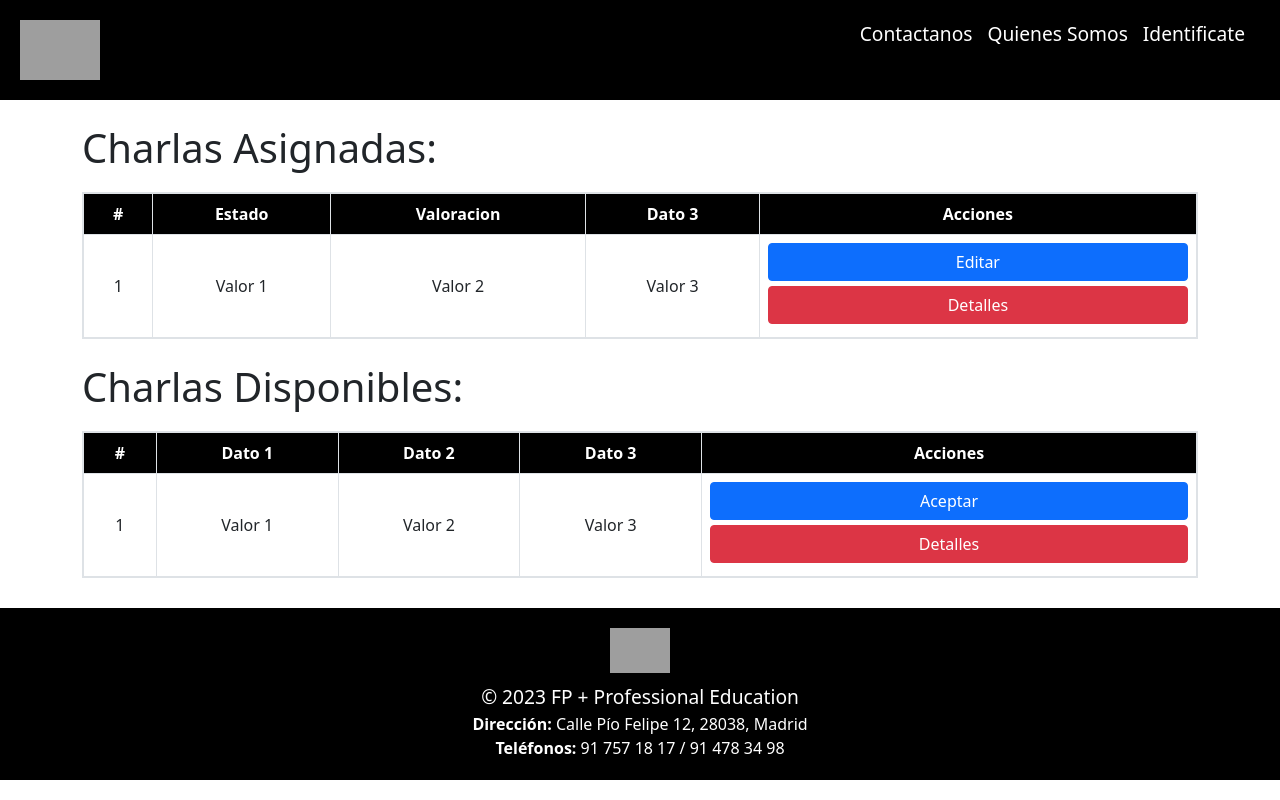
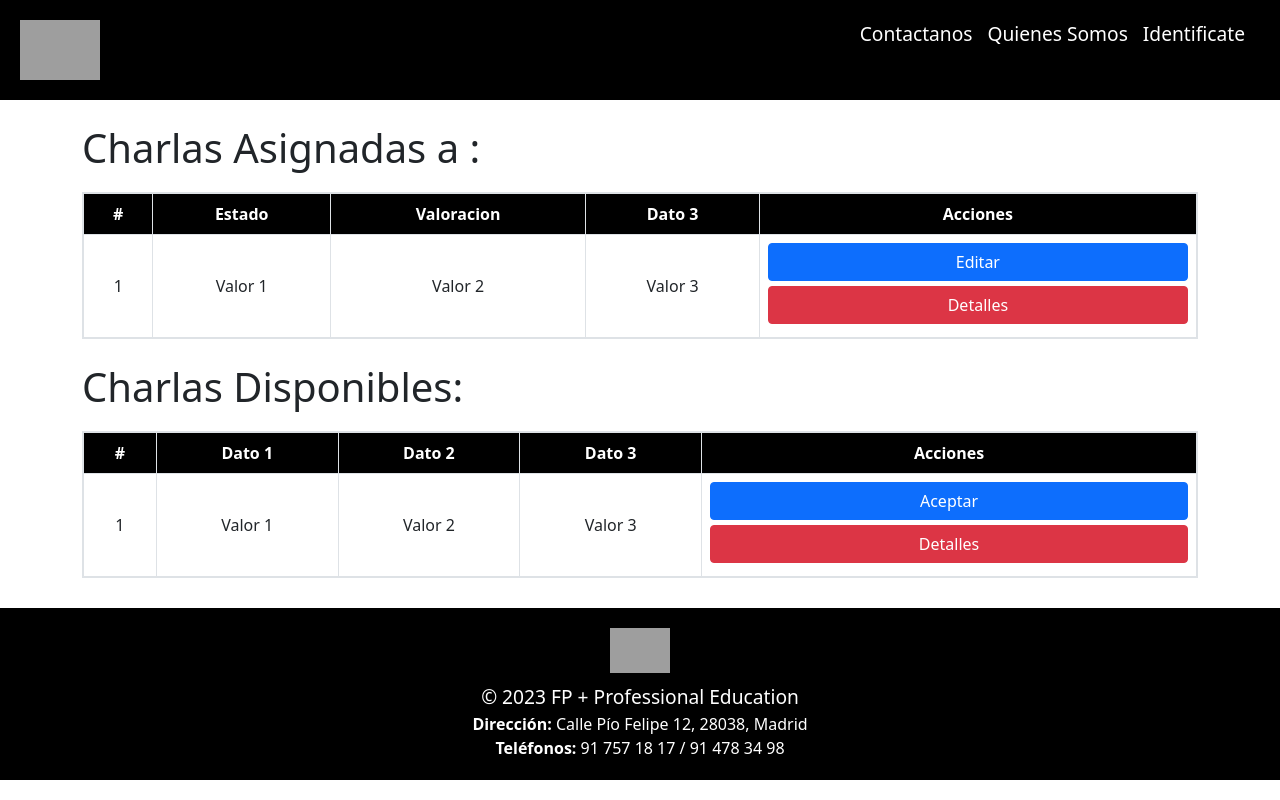
Before and after one commit to ArinoMichi/webtechriders, an Angular app: page /panel-tr in a window 1280 px wide. Built offline with nearby package versions, Linux system fonts and the light colour scheme; grey boxes are pictures that could not be loaded.

Commit message:
trying to put user in environments

```diff
--- a/src/app/components/login/login.component.ts
+++ b/src/app/components/login/login.component.ts
@@ -6,6 +6,8 @@ import { Usuario } from 'src/app/models/usuario.model';
 
 
 import { Router } from '@angular/router';
+import { UsuariosService } from 'src/app/services/usuarios.service';
+import { environment } from 'src/environments/environment';
 
 @Component({
   selector: 'app-login',
@@ -24,6 +26,7 @@ export class LoginComponent implements OnInit {
   constructor(
     private _AuthService: AuthService,
     private _router: Router,
+    private _UserService : UsuariosService
   ) { }
 
   ngOnInit(): void {
@@ -40,11 +43,16 @@ export class LoginComponent implements OnInit {
       password: passwd,
     };
 
+
+
     this._AuthService.auth(usuarioLogin).subscribe((response) => {
       console.log("Respuesta del Servicio:", response);
       this.token = response.response;
       localStorage.setItem('token', this.token);
       this._router.navigate(['/']);
+      this._UserService.getPerfilUsuario(this.token).subscribe((response)=>{
+        environment.currentUser=response;
+      })
     });
 
   }
--- a/src/app/components/paneltr/paneltr.component.html
+++ b/src/app/components/paneltr/paneltr.component.html
@@ -1,6 +1,6 @@
 <!-- En tu archivo HTML del componente -->
 <div class="container mt-4">
-    <h1>Charlas Asignadas:</h1>
+    <h1>Charlas Asignadas a : {{nombreUsuario}}</h1>
     <table class="table table-bordered table-hover">
       <thead>
         <tr>
--- a/src/app/components/paneltr/paneltr.component.ts
+++ b/src/app/components/paneltr/paneltr.component.ts
@@ -1,4 +1,6 @@
 import { Component } from '@angular/core';
+import { Usuario } from 'src/app/models/usuario.model';
+import { environment } from 'src/environments/environment';
 
 @Component({
   selector: 'app-paneltr',
@@ -6,10 +8,18 @@ import { Component } from '@angular/core';
   styleUrls: ['./paneltr.component.css']
 })
 export class PaneltrComponent {
+  nombreUsuario: string | undefined;
   datos = [
     { dato1: 'Valor 1', dato2: 'Valor 2', dato3: 'Valor 3' },
     // Agrega más filas según tus datos
   ];
+  constructor() {
+    // Verifica si environment.currentUser no es nulo antes de acceder a sus propiedades
+    if (environment.currentUser && typeof environment.currentUser === 'object') {
+      this.nombreUsuario = (environment.currentUser as Usuario).nombre;
+    }
+
+  }
   editarItem(index: number): void {
     // Lógica para editar el ítem en el índice dado
     console.log('Editar ítem en el índice', index);
--- a/src/environments/environment.development.ts
+++ b/src/environments/environment.development.ts
@@ -1,3 +1,6 @@
+import { Usuario } from "src/app/models/usuario.model";
+
 export const environment = {
-    urlApi: "https://apitechriders.azurewebsites.net/"
+    urlApi: "https://apitechriders.azurewebsites.net/",
+    currentUser: null as Usuario | null
 };
--- a/src/environments/environment.ts
+++ b/src/environments/environment.ts
@@ -1,3 +1,4 @@
 export const environment = {
-    urlApi: "https://apitechriders.azurewebsites.net/"
+    urlApi: "https://apitechriders.azurewebsites.net/",
+    currentUser: null
 };
```
